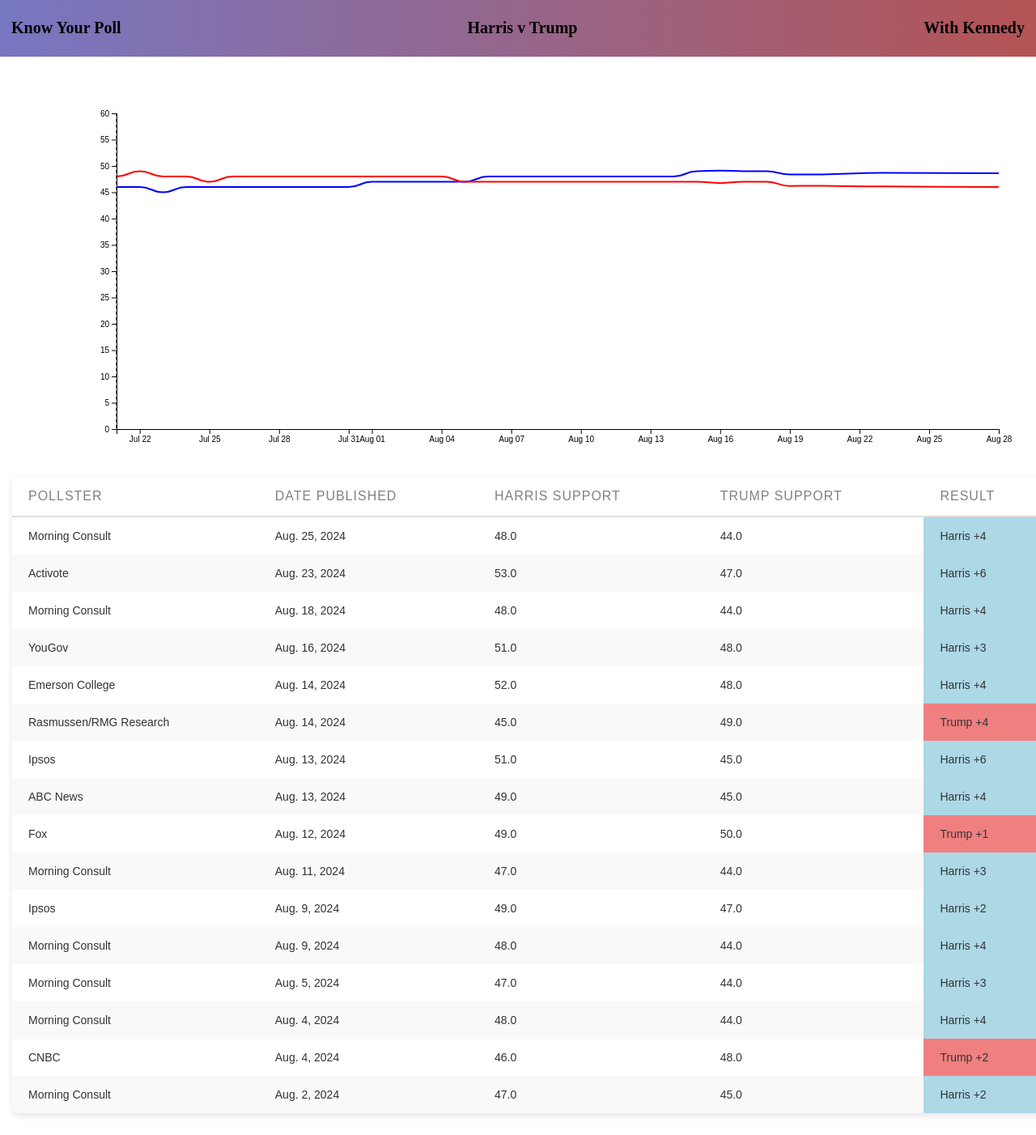
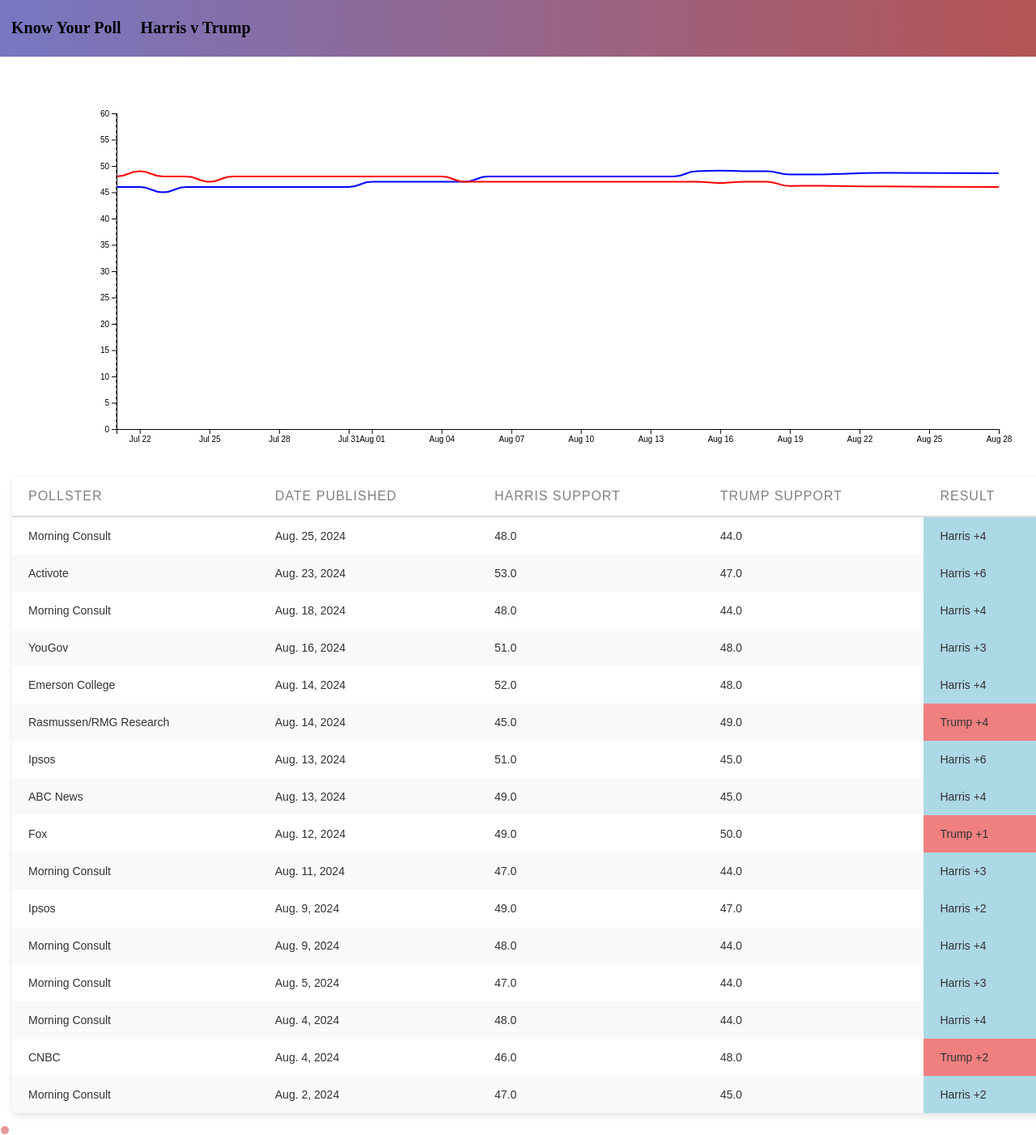
Before and after one commit to khody12/KnowYourPoll, a Django app: page / in a window 1280 px wide. Shown: the whole page at 81% size. Before the commit the page ends 1379 px from the top, so only its background shows below. Run offline with Django 4.2, Linux system fonts and the light colour scheme; data comes from the database, SQL or seed files in the repository.

Commit message:
Improved tooltips, kennedy is gone

```diff
--- a/main/static/main/homepage.css
+++ b/main/static/main/homepage.css
@@ -61,7 +61,7 @@
 .container{
     display:flex;
     width:100%;
-    justify-content:space-between;
+    justify-content:flex-start;
     align-items:center;
     background:linear-gradient(to right,rgb(119, 119, 194), rgb(180, 84, 84));
     font-size:10px;
@@ -105,23 +105,27 @@
 }
 
 .tooltip{
+
   position:absolute;
   padding:5px;
+
   background-color:lightblue;
   color:black;
   border:1px solid white;
-  display:none;
+  display:inline-block;
   border-radius:10px;
   opacity:0.75;
 }
 
 .tooltipTwo{
+
   position:absolute;
   padding:5px;
+
   background-color:lightcoral;
   color:black;
   border:1px solid white;
-  display:none;
+  display:inline-block;
   border-radius:10px;
   opacity:0.75;
 }
--- a/main/static/main/homepage.js
+++ b/main/static/main/homepage.js
@@ -96,28 +96,36 @@
         const yPos = y(d.harris_support);
 
         verticalLine.attr("x1", xPos)
+            .style("display", "block")
             .attr("x1", xPos)
             .attr("x2", xPos);
 
         tooltip
-            .style("display", "block")
+            .style("display", "inline-block")
             .style("left", `${xPos + 200}px`)
             .style("top", `${yPos + 10}px`)
-            .html(`<br><strong>Harris:</strong> ${d.harris_support} `);
+            .html(`<strong>Harris:</strong> ${d.harris_support} `);
 
         tooltipTwo
-            .style("display", "block")
+            .style("display", "inline-block")
             .style("left", `${xPos + 200}px`)
             .style("top", `${yPos + 60}px`)
-            .html(`  <br><strong>Trump:</strong> ${d.trump_support}`);
+            .html(`<strong>Trump:</strong> ${d.trump_support}`);
         tooltipThree
             .style("display", "block")
             .style("top", `${yPos}px`)
             .style("left", `${xPos + 120}px`)
             .html(`${d.date.toLocaleDateString()}`)
+    });
 
-
-    });
+    listeningRect.on("mouseleave", function(event){
+        verticalLine.transition()
+            .duration(50)
+            .style("display", "none")
+        tooltip.style("display", "none");
+        tooltipTwo.style("display", "none");
+        tooltipThree.style("display", "none");
+    })
 
 
 
--- a/main/templates/main/home_page.html
+++ b/main/templates/main/home_page.html
@@ -14,9 +14,9 @@
     <h1>Harris v Trump</h1>
   </div>
 
-  <div class="threewayrace">
+  <!-- <div class="threewayrace">
     <h1><a href="{%url "threeway" %}" class="button">With Kennedy</a></h1>
-  </div>
+  </div> -->
 
 </div>
 
```
